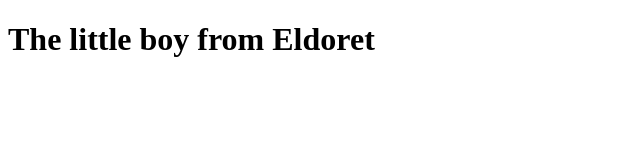
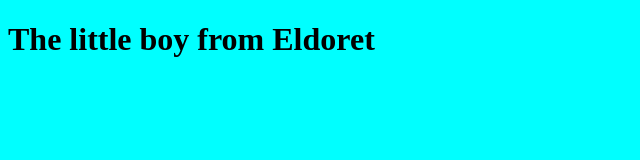
Before and after one commit to Dennis-Rotich/Dennis_Rotich, a plain HTML site: page index.html in a window 1280 px wide. Shown: the whole page, without its empty margins (0-640 px from the left). Drawn offline with Linux system fonts and the light colour scheme.

Commit message:
Fix <link> tag

```diff
--- a/index.html
+++ b/index.html
@@ -1,7 +1,7 @@
 <!DOCTYPE html>
 <html lang="en">
     <head>
-        <link rel="stylesheet" type="text/css" src="./style.css"/>
+        <link rel="stylesheet" type="text/css" href="./style.css"/>
         <title>Dennis_Rotich</title>
     </head>
     <body>
```
